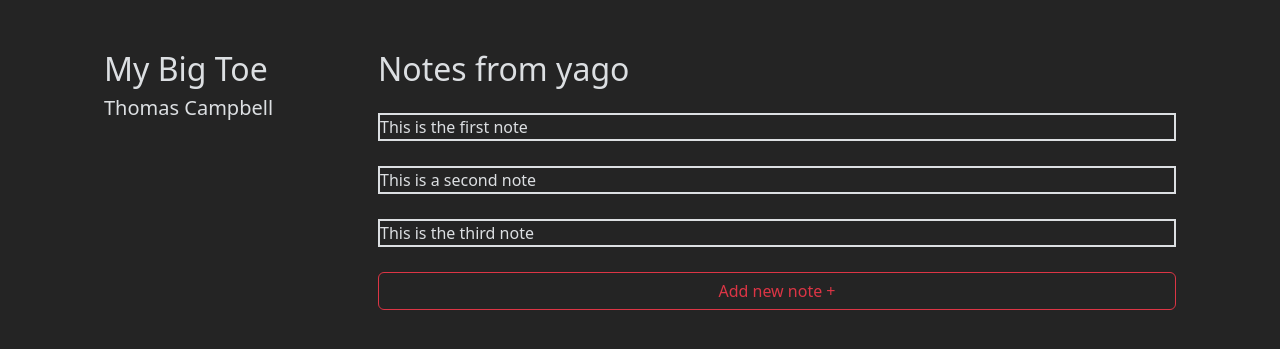
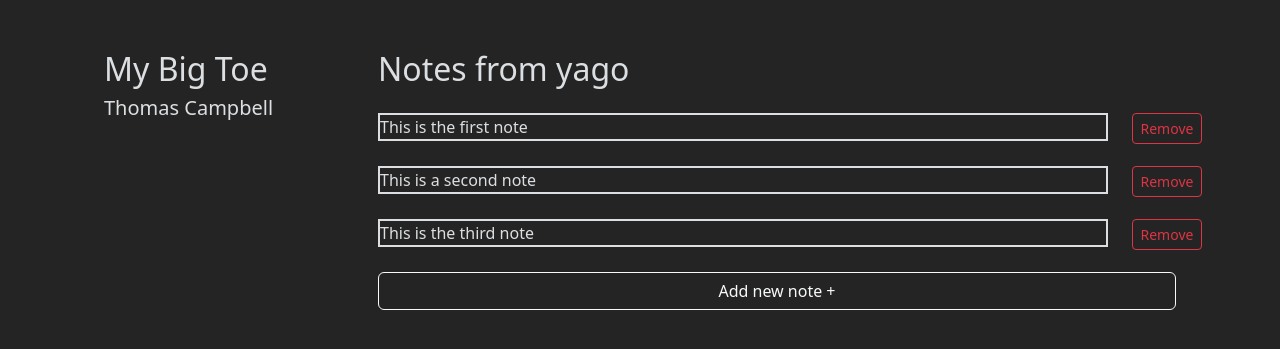
Before and after one commit to blytk/book_library, a Django app: page /detail_view/4/2 in a window 1280 px wide. Shown: the part 116-465 px from the top of the page. Run offline with Django 4.2, Linux system fonts and the light colour scheme; data comes from the database, SQL or seed files in the repository.

Commit message:
saving progress

```diff
--- /dev/null
+++ b/book_library/static/book_library/detail_view.js
@@ -0,0 +1,39 @@
+document.addEventListener('DOMContentLoaded', function() {
+
+
+    // This function fetches the add_note URL, sends inside of body: the value of the #new_note_text textarea field (not created yet)(it needs to be created dynamically)
+    function new_note() {
+        fetch('/add_note', {
+            method: 'POST',
+            body: JSON.stringify({
+                body: document.querySelector('#new_note_text').value
+            })
+        })
+        .then(response => response.json())
+        .then(result => {
+            console.log(result);
+            document.querySelector('#new_note_text').value = "";
+        })
+    };
+
+    // I need a function that, is added to add-new-note-button
+    // When button is clicked, button is replaced by textarea #new_note_text and a save button
+    // When save button is clicked, calls for new_note (that sends the information to the url as json)
+    function create_text_area() {
+        //get the button
+        const add_button = document.querySelector('#add-new-note-button');
+
+        //create textarea element and set some attributes
+        const newTextArea = document.createElement('textarea');
+        newTextArea.setAttribute('rows', '5');
+        newTextArea.setAttribute('cols', '50');
+        //need the parent element to replaceChild
+        const elPariente = add_button.parentElement;
+        elPariente.replaceChild(newTextArea, add_button)
+    }
+
+    // Event listener for the add-new-note-button button (to add new notes)
+    document.querySelector('#add-new-note-button').addEventListener('click', create_text_area);
+
+
+})
--- a/book_library/templates/book_library/detail_view.html
+++ b/book_library/templates/book_library/detail_view.html
@@ -12,14 +12,24 @@
             <h3>Notes from {{ current_user.username }}</h3>
             <ul>
                 {% for note in notes %}
-                    <li class="note">{{ note.text }}</li>
+                <div class="container-flex">
+                    <div class="row">
+                        <div class="col-11">
+                            <li class="note">{{ note.text }}</li>
+                        </div>
+                        <div class="col-1">
+                            <button class="btn btn-sm btn-outline-danger">Remove</button>
+                        </div>
+                    </div>
+                </div>
+
                 {% endfor %}
                 {% if not notes  %}
                     NO NOTES YET
                 {% endif %}
             </ul>
             <div class="d-grid gap-2">
-                <button class="btn btn-outline-danger">Add new note +</button>
+                <button class="btn btn-outline-light" id="add-new-note-button">Add new note +</button>
             </div>
 
         </div>
@@ -33,4 +43,7 @@
 
 
 {% block script %}
+    <script src="{% static 'book_library/detail_view.js' %}" defer>
+
+    </script>
 {% endblock %}
--- a/book_library/urls.py
+++ b/book_library/urls.py
@@ -26,4 +26,5 @@ urlpatterns = [
     path("user_list_of_books/<str:what_list>", views.user_list_of_books, name="user_list_of_books"),
     path("author_view/<str:author_name>", views.author_view, name="author_view"),
     path("genre_view/<int:genre>", views.genre_view, name="genre_view"),
+    path("add_note/<int:book_id>", views.add_note, name="add_note")
 ]
--- a/book_library/views.py
+++ b/book_library/views.py
@@ -275,3 +275,19 @@ def detail_view(request, user_id, book_id):
     notes = Note.objects.filter(book=current_book, user=current_user)
     context = {'current_user': current_user, 'current_book': current_book, 'notes': notes}
     return render(request, "book_library/detail_view.html", context)
+
+
+def add_note(request, book_id):
+    if request.method != "POST":
+        return JsonResponse({"error": "POST request required."}, status=400)
+
+    # The following line I don't understand.
+    # I think I need to send to the url a json post fetch
+    data = json.loads(request.body)
+
+    new_note = Note()
+    new_note.user = request.user
+    new_note.book = Book.objects.get(pk=book_id)
+    new_note.text = data["body"] # I need to somehow include the text here in the JSON I fetch post
+    # new_note.save()
+    return JsonResponse({"message": "Note added successfulyy."}, status=201)
```
Also changed, not shown: book_library/static/book_library/images/bg1.jpg (deleted), book_library/static/book_library/images/bg2.jpg (deleted).
